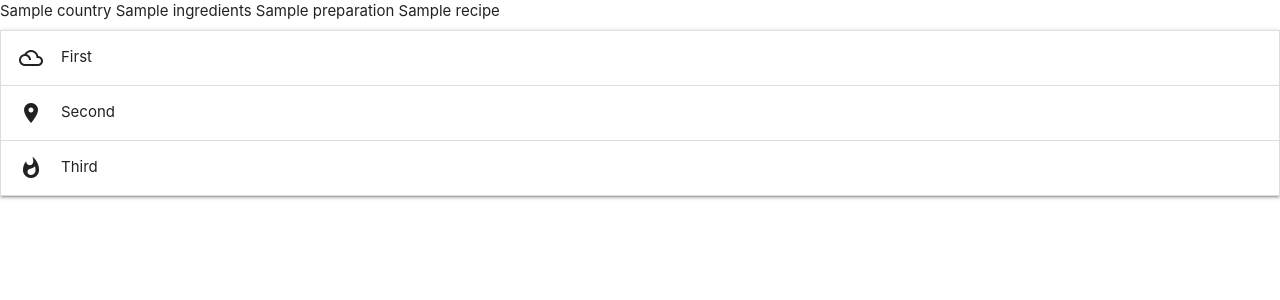
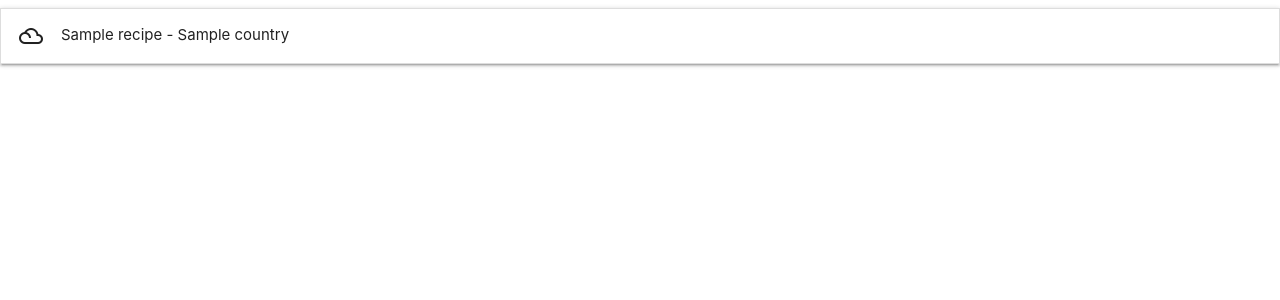
Before and after one commit to IIxShahinxII/cookbook, a Flask app: template templates/recipes.html in a window 1280 px wide. Shown: the top 300 px of the page. Run offline with Flask 2, Linux system fonts and the light colour scheme; the template is opened without the code that fills it: most values are stand-ins (such as "Sample title", 1, 10 or a date in 2020).

Commit message:
added collapsible to show recipes.

```diff
--- a/templates/recipes.html
+++ b/templates/recipes.html
@@ -1,23 +1,15 @@
 {% extends 'base.html' %}
 {% block content %}
-{% for recipe in recipes %}
-{{recipe.country}}
-{{recipe.ingredients}}
-{{recipe.preparation}}
-{{recipe.food_name}}
-{% endfor %}
 <ul class="collapsible">
+    {% for recipe in recipes %}
     <li>
-        <div class="collapsible-header"><i class="material-icons">filter_drama</i>First</div>
-        <div class="collapsible-body"><span>Lorem ipsum dolor sit amet.</span></div>
+        <div class="collapsible-header"><i class="material-icons">filter_drama</i>{{recipe.food_name}} -
+            {{recipe.country}}</div>
+        <div class="collapsible-body">
+            <p>{{recipe.ingredients}}</p>
+            <p>{{recipe.preparation}}</p>
+        </div>
     </li>
-    <li>
-        <div class="collapsible-header"><i class="material-icons">place</i>Second</div>
-        <div class="collapsible-body"><span>Lorem ipsum dolor sit amet.</span></div>
-    </li>
-    <li>
-        <div class="collapsible-header"><i class="material-icons">whatshot</i>Third</div>
-        <div class="collapsible-body"><span>Lorem ipsum dolor sit amet.</span></div>
-    </li>
+    {% endfor %}
 </ul>
 {% endblock %}
```
